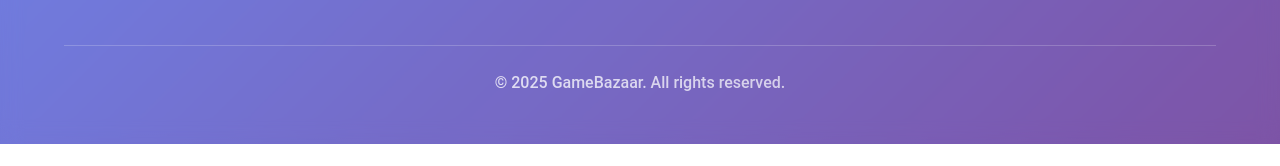
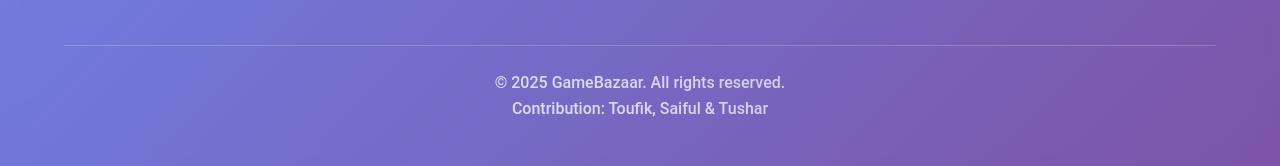
Before and after one commit to Toufik-Islam/EC_GameBazaar, a React (Vite) app in the folder frontend/: page / in a window 1280 px wide. Shown: the part 1822-1988 px from the top of the page. Before the commit the page ends 1966 px from the top, so only its background shows below. Built offline with nearby package versions, Linux system fonts and the light colour scheme; no server answers.

Commit message:
contribution text added

```diff
--- a/frontend/src/components/layout/Footer.tsx
+++ b/frontend/src/components/layout/Footer.tsx
@@ -292,7 +292,7 @@ export default function Footer() {
               backgroundClip: 'text',
             }}
           >
-            © {new Date().getFullYear()} GameBazaar. All rights reserved.
+            © {new Date().getFullYear()} GameBazaar. All rights reserved. <br/> Contribution: Toufik, Saiful & Tushar
           </Typography>
         </Box>
       </Container>
```
